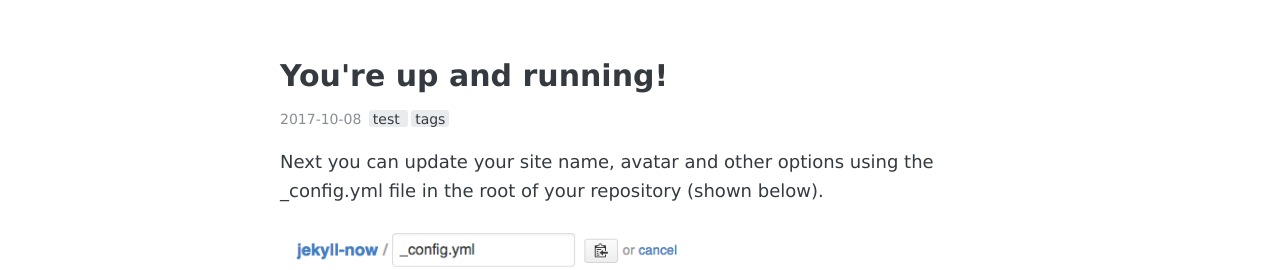
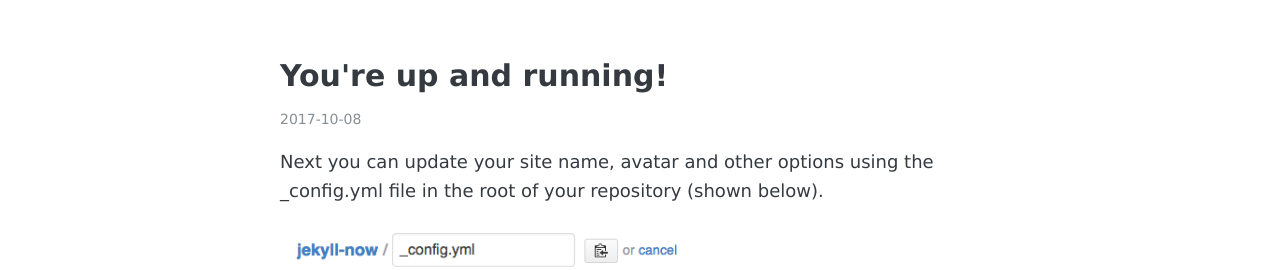
Before and after one commit to sp1end0r/sp1end0r.github.io, a Jekyll site: the page built from _posts/2017-10-8-hello-world.md, in a window 1280 px wide. Shown: the part 161-431 px from the top of the page. Built offline with Jekyll 4.4.1, drawn with Linux system fonts in a browser that asks for light colours.

Commit message:
Update 2017-10-8-hello-world.md

```diff
--- a/_posts/2017-10-8-hello-world.md
+++ b/_posts/2017-10-8-hello-world.md
@@ -1,9 +1,6 @@
 ---
 layout: post
 title: You're up and running!
-tags:
-  - test
-  - tags
 ---
 
 Next you can update your site name, avatar and other options using the _config.yml file in the root of your repository (shown below).
```
